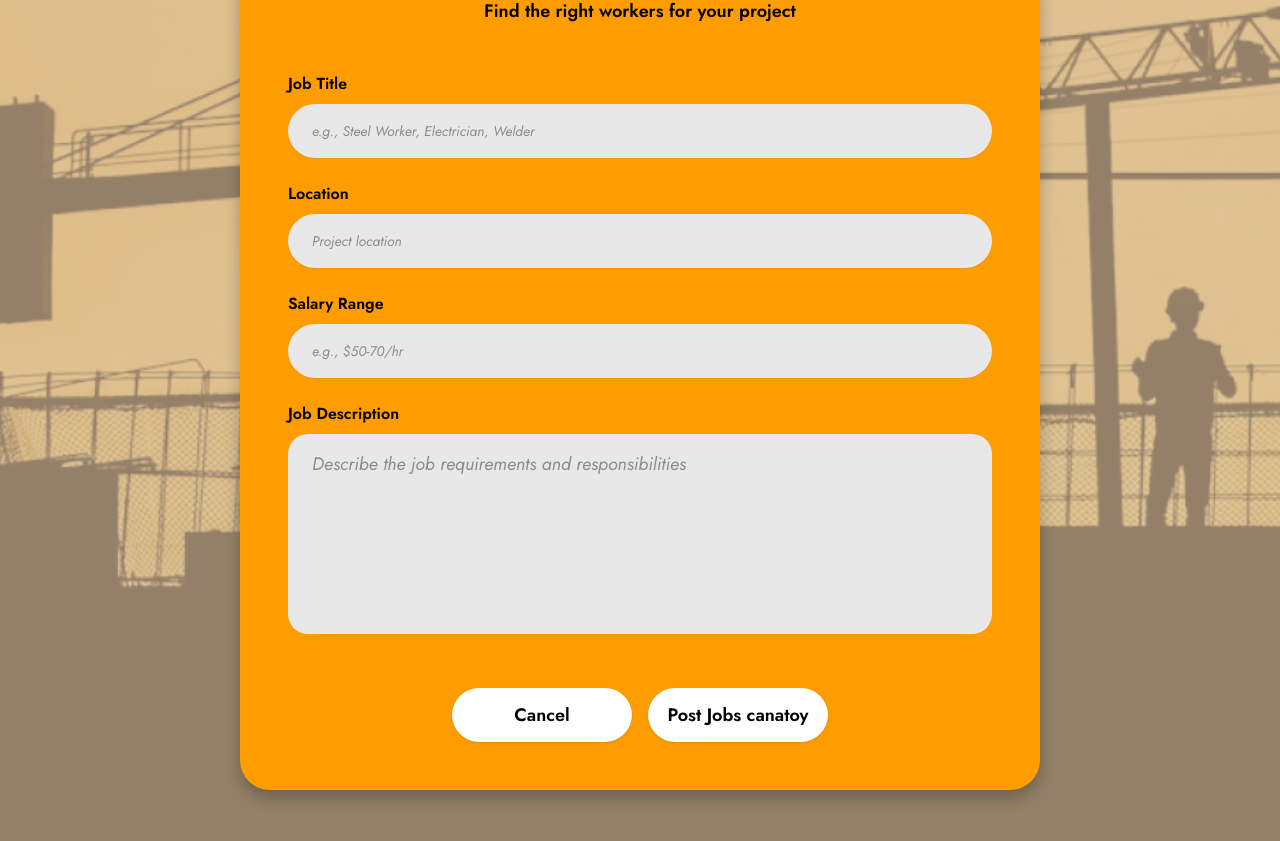
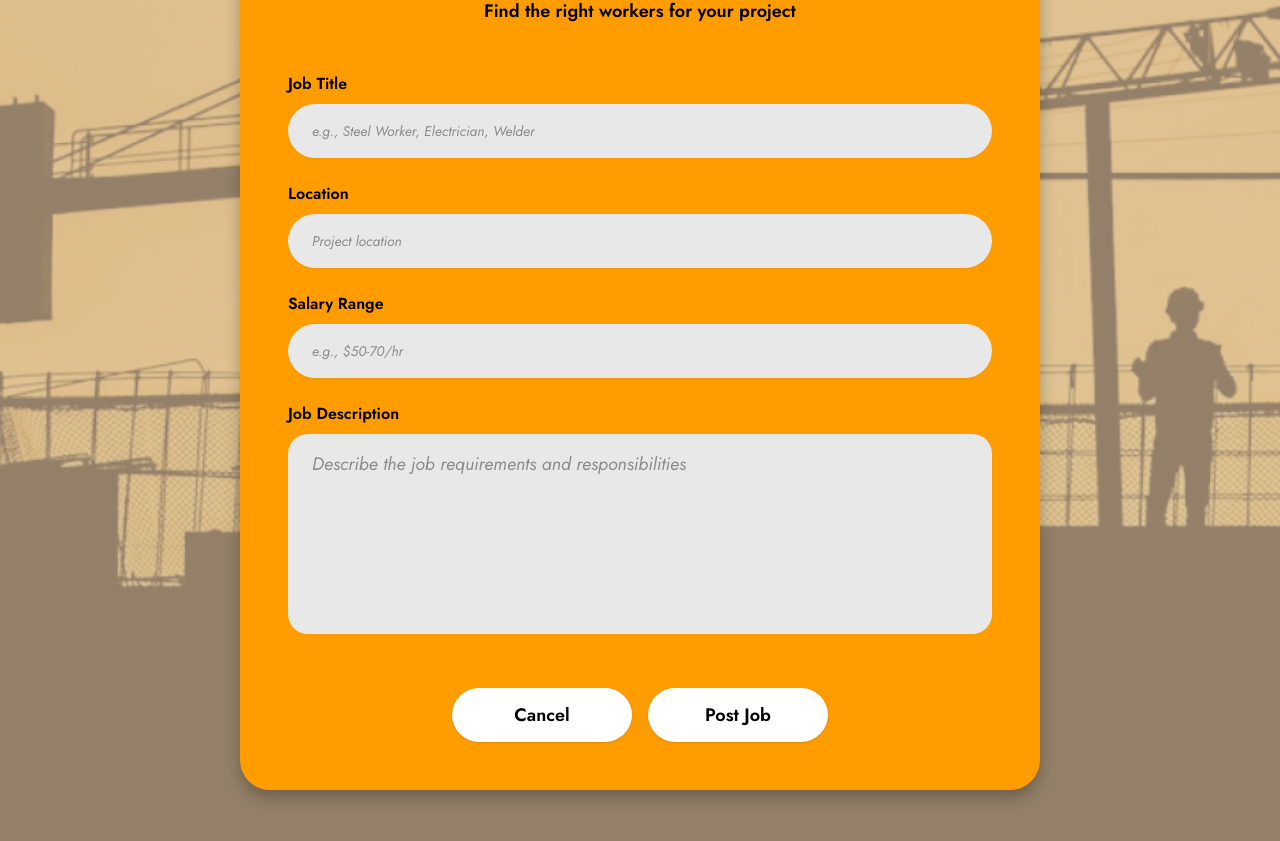
Before and after one commit to danielcanatoy/coconut, a React (Vite) app in the folder frontend/: page /hire-worker in a window 1280 px wide. Shown: the part 267-1108 px from the top of the page. Built offline with nearby package versions, Linux system fonts and the light colour scheme.

Commit message:
Edited Hireworkers Page

```diff
--- a/frontend/src/screens/HireWorkerPage/HireWorkerPage.tsx
+++ b/frontend/src/screens/HireWorkerPage/HireWorkerPage.tsx
@@ -135,7 +135,7 @@ export const HireWorkerPage = (): JSX.Element => {
                   onClick={handlePostJob}
                   className="bg-white hover:bg-gray-100 text-black rounded-[60px] h-[54px] w-[180px] [font-family:'Jost',Helvetica] font-semibold text-lg"
                 >
-                  Post Jobs canatoy
+                  Post Job
                 </Button>
               </div>
             </div>
```
